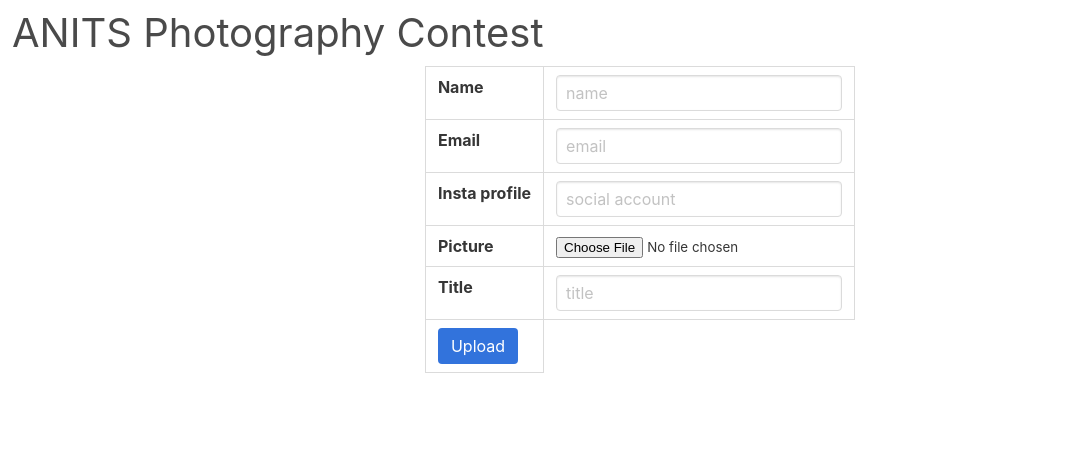
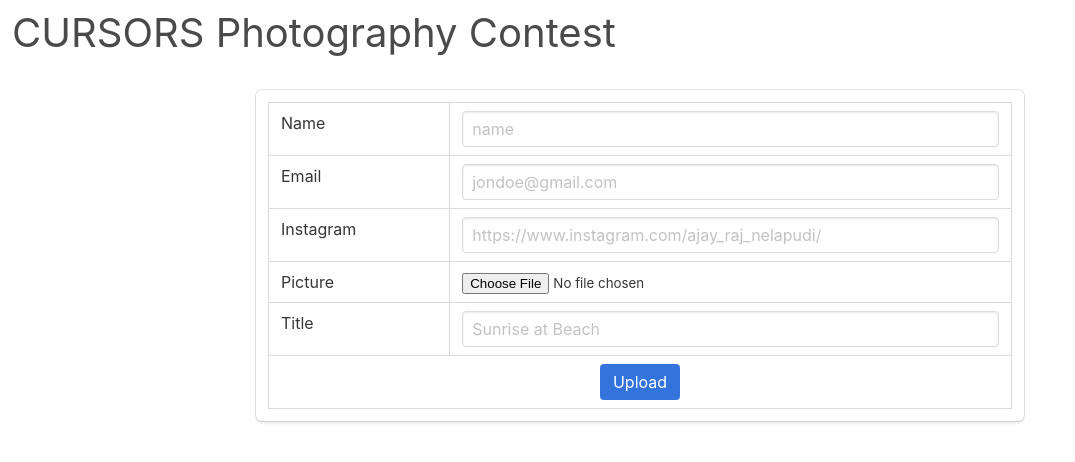
Before and after one commit to AjayRajNelapudi/Voteo, a Django app: page /register/ in a window 1280 px wide. Shown: the top 462 px of the page, without its empty margins (0-1075 px from the left). Run offline with Django 3.2, Linux system fonts and the light colour scheme.

Commit message:
Bug fixes

```diff
--- a/photeo/forms/__init__.py
+++ b/photeo/forms/__init__.py
@@ -1,2 +1,2 @@
-from .contestant import *
+from .register import *
 from .vote import *
--- a/photeo/forms/contestant.py
+++ b/photeo/forms/register.py
@@ -13,15 +13,15 @@ class ContestantRegistrationForm(forms.ModelForm):
                     }),
             'email': forms.EmailInput(attrs={
                         'class': 'input',
-                        'placeholder': 'email'
+                        'placeholder': 'jondoe@gmail.com'
                     }),
             # 'picture': forms.ImageField(),
             'title': forms.TextInput(attrs={
                         'class': 'input',
-                        'placeholder': 'title'
+                        'placeholder': 'Sunrise at Beach'
                     }),
             'social_account': forms.TextInput(attrs={
                                 'class': 'input',
-                                'placeholder': 'social account'
+                                'placeholder': 'https://www.instagram.com/ajay_raj_nelapudi/'
                             }),
         }
--- a/photeo/forms/vote.py
+++ b/photeo/forms/vote.py
@@ -5,6 +5,6 @@ class VoterForm(forms.Form):
         required=True,
         widget=forms.EmailInput(attrs={
             'class': 'input',
-            'placeholder': 'email'
+            'placeholder': 'jondoe@gmail.com'
         })
     )
--- a/photeo/models.py
+++ b/photeo/models.py
@@ -3,7 +3,7 @@ from django.db import models
 # Create your models here.
 class Contestant(models.Model):
     name = models.CharField(max_length=128)
-    email = models.EmailField(max_length=128, default='')
+    email = models.EmailField(max_length=128, default='', unique=True)
     picture = models.ImageField(upload_to='images/', null=True)
     title = models.CharField(max_length=512)
     social_account = models.CharField(max_length=512, blank=True)
--- a/photeo/templates/register.html
+++ b/photeo/templates/register.html
@@ -10,8 +10,8 @@
     <nav class="navbar" role="navigation" aria-label="main navigation">
         <div class="navbar-brand">
             <a class="navbar-item" href="{% url 'gallery' %}">
-                <div class="subtitle is-2">
-                    ANITS Photography Contest
+                <div class="subtitle is-2 is-size-1-touch">
+                    CURSORS Photography Contest
                 </div>
             </a>
 
@@ -29,38 +29,39 @@
             </div>
         </div>
     </nav>
+    <br>
 
+    <div class="box column is-three-fifths is-offset-one-fifth">
         <form method="POST" enctype="multipart/form-data">
             {% csrf_token %}
 
-        <table class="table is-hoverable is-bordered" align="center">
+            <table class="table is-fullwidth is-bordered" align="center">
                 <tr>
-                <td><strong>Name</strong></td>
-                <td>{{ contestant.name }}</td>
+                    <td class="is-size-5-touch">Name</td>
+                    <td class="is-size-5-touch">{{ contestant.name }}</td>
                 </tr>
                 <tr>
-                <td><strong>Email</strong></td>
-                <td>{{ contestant.email }}</td>
+                    <td class="is-size-5-touch">Email</td>
+                    <td class="is-size-5-touch">{{ contestant.email }}</td>
                 </tr>
                 <tr>
-                <td><strong>Insta profile</strong></td>
-                <td>{{ contestant.social_account }}</td>
+                    <td class="is-size-5-touch">Instagram</td>
+                    <td class="is-size-5-touch">{{ contestant.social_account }}</td>
                 </tr>
                 <tr>
-                <td><strong>Picture</strong></td>
-                <td>{{ contestant.picture }}</td>
+                    <td class="is-size-5-touch">Picture</td>
+                    <td class="is-size-5-touch">{{ contestant.picture }}</td>
                 </tr>
                 <tr>
-                <td><strong>Title</strong></td>
-                <td>{{ contestant.title }}</td>
+                    <td class="is-size-5-touch">Title</td>
+                    <td class="is-size-5-touch">{{ contestant.title }}</td>
                 </tr>
 
-            <tr><td>
-                <div class="control">
+                <tr><td class="has-text-centered" colspan="2">
                         <button class="button is-link" type="submit">Upload</button>
-                </div>
                 </td></tr>
             </table>
         </form>
+    </div>
 </body>
 </html>
--- a/photeo/views/register.py
+++ b/photeo/views/register.py
@@ -20,4 +20,4 @@ class ContestantRegistrationView(View):
         contestant_form = ContestantRegistrationForm(request.POST, request.FILES)
         if contestant_form.is_valid():
             contestant_form.save()
-            return redirect('gallery')
+        return redirect('gallery')
--- a/voteo/settings.py
+++ b/voteo/settings.py
@@ -25,7 +25,7 @@ SECRET_KEY = '-him)t+aws@i)4z!ft)6$8yo#j-_3kqf%t^&v!!k@!r-y320-h'
 # SECURITY WARNING: don't run with debug turned on in production!
 DEBUG = True
 
-ALLOWED_HOSTS = []
+ALLOWED_HOSTS = ['*']
 
 
 # Application definition
```
Also changed, not shown: photeo/templates/auth_vote.html (+6 -5 lines), photeo/templates/gallery.html (+5 -5 lines), photeo/templates/vote.html (+15 -10 lines), photeo/views/vote.py (+9 -4 lines), photeo/migrations/0014_auto_20191229_0939.py (added). Lines whose indentation alone changed are shown as unchanged.
